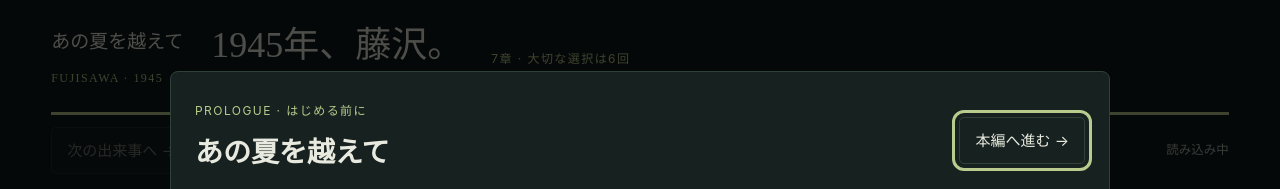
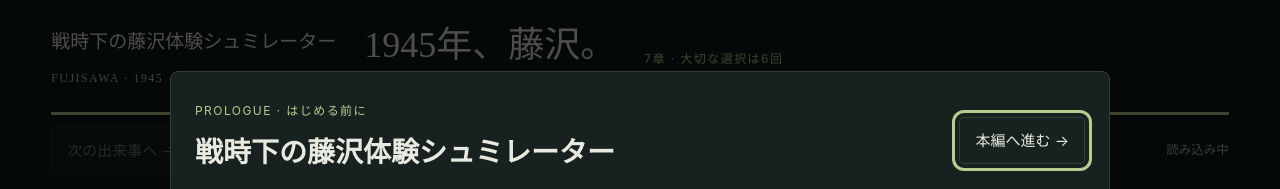
Before and after one commit to okamotoharuki0414/fujisawa-1945, a plain HTML site: page play/index.html in a window 1280 px wide. Shown: the top 189 px of the page. Drawn offline with Linux system fonts and the light colour scheme.

Commit message:
Rename game to 戦時下の藤沢体験シュミレーター

```diff
--- a/play/index.html
+++ b/play/index.html
@@ -1,15 +1,15 @@
-<!doctype html><html lang="ja"><head><meta charset="utf-8"><meta name="robots" content="noindex,nofollow"><meta name="viewport" content="width=device-width,initial-scale=1"><meta name="description" content="1945年の藤沢を舞台に、物と情報、家族との約束で日々をつなぐフィクションの選択ゲーム。"><title>あの夏を越えて｜藤沢1945</title><link rel="stylesheet" href="style.css"></head><body>
-<header><div class="top"><div class="brand">あの夏を越えて<br><span class="tag">FUJISAWA · 1945</span></div><div><div class="date" id="date">1945年、藤沢。</div><small id="location">暮らしをつなぐ、物と情報の物語</small></div><span class="tag" id="chapter">7章 · 大切な選択は6回</span></div><div class="track"><i id="progress"></i></div><div class="controls"><button id="next" disabled>次の出来事へ →</button><button id="auto" aria-pressed="true">Ⅱ 一時停止</button><button id="speed">読む速さ：標準</button><button id="reset">最初から</button><button id="opening">オープニング</button><button id="historyQuick">地図・地域の記録</button><button id="about">作品と資料</button><small id="timeState">読み込み中</small></div></header>
+<!doctype html><html lang="ja"><head><meta charset="utf-8"><meta name="robots" content="noindex,nofollow"><meta name="viewport" content="width=device-width,initial-scale=1"><meta name="description" content="1945年の藤沢を舞台に、一人の少女の暮らしをたどるフィクションの選択ゲーム。"><title>戦時下の藤沢体験シュミレーター</title><link rel="stylesheet" href="style.css"></head><body>
+<header><div class="top"><div class="brand">戦時下の藤沢体験シュミレーター<br><span class="tag">FUJISAWA · 1945</span></div><div><div class="date" id="date">1945年、藤沢。</div><small id="location">戦時下の藤沢で、一人の人生をたどる</small></div><span class="tag" id="chapter">7章 · 大切な選択は6回</span></div><div class="track"><i id="progress"></i></div><div class="controls"><button id="next" disabled>次の出来事へ →</button><button id="auto" aria-pressed="true">Ⅱ 一時停止</button><button id="speed">読む速さ：標準</button><button id="reset">最初から</button><button id="opening">オープニング</button><button id="historyQuick">地図・地域の記録</button><button id="about">作品と資料</button><small id="timeState">読み込み中</small></div></header>
 <main class="layout"><aside class="left"><section class="card identity"><div class="ribbon">あなたの記録 · 架空の人物</div><div class="name">春 <small>ハル</small></div><p class="muted">17歳 · 藤沢で暮らす少女</p><div class="row"><span>住まい</span><span>辻堂の借家</span></div><p>また三人で、同じ食卓を囲みたい。</p></section><section class="card"><h2>いまの暮らし</h2><div id="stats"></div><small>体力と食料は物語上の目安です。数値だけで突然死亡することはありません。</small></section><section class="card possessions"><h2>手元にあるもの</h2><ul id="items"></ul><h2>知っていること・約束</h2><ul id="knowledge"></ul></section></aside>
 <div class="center"><div class="scene" role="img" aria-label="藤沢の暮らしをイメージした創作の風景"><div class="sun"></div><div class="houses"><i class="house"></i><i class="house"></i><i class="house"></i></div><div class="pole"></div></div><div class="scene-caption" id="sceneCaption">1945年の藤沢を舞台にしたフィクション</div><article class="card" id="story" aria-live="polite" tabindex="-1"><p>物語を読み込んでいます。</p></article><section class="card"><h2>あなたが過ごした日々</h2><ol class="log" id="log"></ol></section></div>
 <aside class="right"><section class="card history-panel" id="historyPanel" aria-label="このころの藤沢"></section><section class="card"><h2>家族と暮らし</h2><div class="family">母・ふみ <small id="mother">針仕事で家計を支える。</small></div><div class="family">妹・千代 <small id="sister">9歳。絵を描くのが好き。</small></div><p id="promise" class="muted">まだ、離れたときの約束は決まっていない。</p></section><section class="card"><h2>春から、次の暮らしへ</h2><div class="dots" id="dots"></div><p id="chapterText" class="muted"></p></section><section class="card"><h2>この場面の資料</h2><div id="fact"></div></section><section class="card"><p class="muted">登場人物・会話・選択の結果は創作です。実在の犠牲者の体験を再現するものではありません。</p><a href="../index.html">以前の作品と資料を見る ↗</a></section></aside></main>
 <dialog id="historyDialog" aria-labelledby="historyTitle"><div class="history-modal-heading"><div><span class="history-eyebrow">FICTION / HISTORY</span><h2 id="historyTitle">地図で知る、藤沢の戦争と暮らし</h2></div><button id="closeHistory">物語に戻る</button></div><p class="history-pause">資料を開いている間、物語は止まっています。</p><div id="historyDetail"></div></dialog>
-<dialog id="aboutDialog"><h2>あの夏を越えて</h2><p>1945年の藤沢を舞台にした、主人公一人の選択ゲームです。春は母・ふみ、妹・千代と暮らす架空の少女です。旧作品に登場する人物の実話や続編ではありません。</p><p>場所と確認できる歴史上の出来事を土台にしています。人物・会話・私的な事故・日々の日付・戦後の暮らしは創作です。画面の「資料」で、歴史の記録と物語を分けています。</p><p>大きな結末は、生き延びたあとの仕事4種類と病気による死の1種類です。家族がどこで暮らすかは、後日談に反映されます。病気の経過は創作で、実際の患者の転帰を予測するものではありません。</p><p>物語は自動で進みます。選ぶのは重要な6場面だけで、選ぶまで必ず止まります。持ち物や情報によって、その間の出来事も変わります。「一時停止」「読む速さ」「次へ」で、自分のペースに合わせられます。別のタブや資料を開いている間は進みません。</p><p>進行はこのブラウザに保存します。この版は物語と一部の分岐を改めたため、以前の版とは別の進行として最初から始まります。以前の保存データは消していません。「最初から」で今回の進行を消してやり直せます。過去のプレイ記録は別に蓄積しません。</p><h3>資料と制作</h3><div id="sourceList"></div><p>体験設計の参考：<a href="https://1in8b.life/ja/" target="_blank" rel="noopener">80億分の1</a>。文章と画面は本作向けに制作。設計はChatGPTとClaudeのレビューをもとに構成しています。</p><button id="closeAbout">閉じる</button></dialog>
+<dialog id="aboutDialog"><h2>戦時下の藤沢体験シュミレーター</h2><p>1945年の藤沢を舞台にした、主人公一人の選択ゲームです。春は母・ふみ、妹・千代と暮らす架空の少女です。旧作品に登場する人物の実話や続編ではありません。</p><p>場所と確認できる歴史上の出来事を土台にしています。人物・会話・私的な事故・日々の日付・戦後の暮らしは創作です。画面の「資料」で、歴史の記録と物語を分けています。</p><p>大きな結末は、生き延びたあとの仕事4種類と病気による死の1種類です。家族がどこで暮らすかは、後日談に反映されます。病気の経過は創作で、実際の患者の転帰を予測するものではありません。</p><p>物語は自動で進みます。選ぶのは重要な6場面だけで、選ぶまで必ず止まります。持ち物や情報によって、その間の出来事も変わります。「一時停止」「読む速さ」「次へ」で、自分のペースに合わせられます。別のタブや資料を開いている間は進みません。</p><p>進行はこのブラウザに保存します。この版は物語と一部の分岐を改めたため、以前の版とは別の進行として最初から始まります。以前の保存データは消していません。「最初から」で今回の進行を消してやり直せます。過去のプレイ記録は別に蓄積しません。</p><h3>資料と制作</h3><div id="sourceList"></div><p>体験設計の参考：<a href="https://1in8b.life/ja/" target="_blank" rel="noopener">80億分の1</a>。文章と画面は本作向けに制作。設計はChatGPTとClaudeのレビューをもとに構成しています。</p><button id="closeAbout">閉じる</button></dialog>
 <dialog id="resetDialog"><h2>最初からやり直しますか？</h2><p>このプレイの進行と記録を消し、4月6日から始めます。</p><button id="confirmReset">最初から始める</button> <button id="cancelReset">戻る</button></dialog>
 <dialog id="introDialog" aria-labelledby="introTitle">
-<div class="intro-heading"><div><span class="tag">PROLOGUE · はじめる前に</span><h2 id="introTitle">あの夏を越えて</h2></div><button id="skipIntro">本編へ進む →</button></div>
+<div class="intro-heading"><div><span class="tag">PROLOGUE · はじめる前に</span><h2 id="introTitle">戦時下の藤沢体験シュミレーター</h2></div><button id="skipIntro">本編へ進む →</button></div>
 <p class="intro-summary">4枚の画像で、舞台と遊び方をご案内します。自分のペースで読み進めてください。</p>
 <img id="introImage" src="media/opening-1.jpg" alt="1945年の藤沢をイメージした町並み" width="1280" height="630">
 <div class="intro-copy" aria-live="polite"><h3 id="introCardTitle"></h3><p id="introCardText"></p></div>
 <div class="intro-actions"><button id="prevIntro">← 戻る</button><span id="introCount" class="muted"></span><button id="nextIntro">次へ →</button></div>
-</dialog><footer>あの夏を越えて · 人物と物語はフィクションです · <a href="../sources.html">資料一覧</a></footer><script src="engine.js"></script><script src="history.js"></script><script src="ui.js"></script></body></html>
+</dialog><footer>戦時下の藤沢体験シュミレーター · 人物と物語はフィクションです · <a href="../sources.html">資料一覧</a></footer><script src="engine.js"></script><script src="history.js"></script><script src="ui.js"></script></body></html>
```
Also changed, not shown: index.html (+1 -1 lines).
